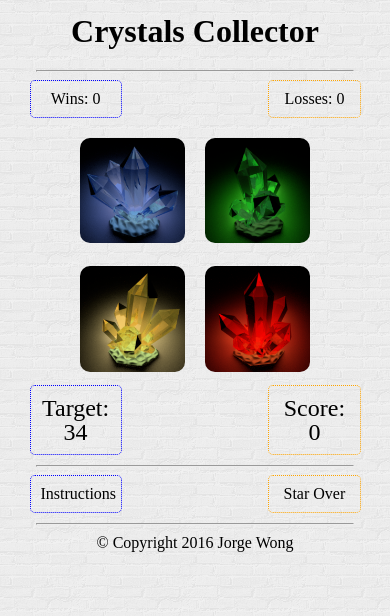
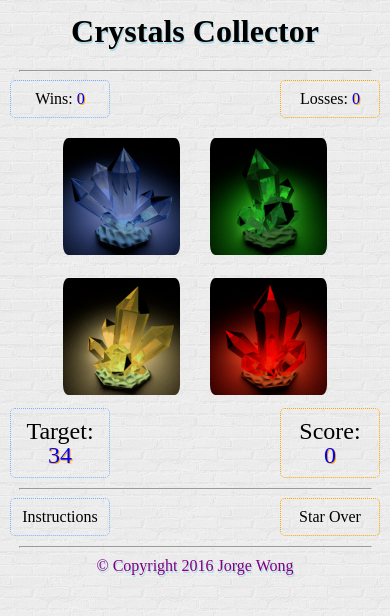
Before and after one commit to jwongcgh/week-4-game, a PHP site: page / in a window 390 px wide. Shown: the top 616 px of the page. Run offline with PHP 8.4, Linux system fonts and the light colour scheme; some libraries are stand-ins or nearby versions.

Commit message:
reStart button and some formatting

```diff
--- a/assets/css/style.css
+++ b/assets/css/style.css
@@ -1,16 +1,11 @@
 html, body {
-	/*width: 960px;*/
 	box-sizing: border-box;
-	/*margin: 0 auto;*/
-	padding: 0;
 }
 
 .container {
-	max-width: 90%;
-	/*border: 1px blue dotted;*/
+	max-width: 960px;
 	border-radius: 15px;
 	margin: 0 auto;
-	/*padding: 10px 0 10px 0;*/
 }
 
 .header {
@@ -18,23 +13,22 @@ html, body {
 	font-size: 2em;
 	font-weight: bold;
 	padding: 15px;
+	text-shadow: 1px 2px lightblue;
 }
 
 hr {
 	width: 90%;
 	color: grey;
 	margin-bottom: 15px 0 15px 0;
-
 }
 
 .footer {
 	text-align: center;
 	margin: 10px 0 15px 0;
+	text-shadow: 1px 2px lightblue;
 }
 
-#stats, #gameProgress, #message {
-	/*overflow: auto;	*/
-	/*margin-bottom: 15px;*/
+#stats, #gameProgress {
 	text-align: center;
 }
 
@@ -42,7 +36,7 @@ hr {
 	float: left;
 	width: 20%;
 	height: auto;
-	border: dotted blue 1px;
+	border: dotted #7BB2FF 1px;
 	padding: 10px;
 	text-align: center;
 	border-radius: 5px;
@@ -65,20 +59,28 @@ hr {
 
 .message {
 	clear: both;
-	max-width: 80%;
+	max-width: 60%;
 	height: auto;
-	/*text-align: left;*/
+	text-align: left;
 	border: dotted green 1px;
 	margin-left: auto;
 	margin-right: auto;
 	border-radius: 15px;
-	padding: 5px 10px 5px 10px;
+}
+
+p {
+	text-align: center;
+	color: purple;
 }
 
 .targetNumber-js, .currentSum-js {
 	font-size: 1.5em;
 }
 
+.targetTrack-js, .targetSum-js, .winsTrack, .lossesTrack {
+	color: blue;
+	text-shadow: 1px 1px orange;
+}
 
 #crystals {
 	text-align: center;
@@ -95,3 +97,17 @@ img {
 	height: auto;
 	border-radius: 20px;
 }
+
+@media screen and (max-width: 640px) {
+	.message { padding: 8px 5% 8px 5%; }
+	.crystalButton { padding: 10px 15px 10px 15px; }
+}
+
+@media screen and (min-width: 641px) and (max-width: 768px) {
+	.message { padding: 8px 10% 8px 10%; }
+	.crystalButton { padding: 10px 30px 10px 30px; }
+}
+
+@media screen and (min-width: 769px) {
+	.message { padding: 8px 15% 8px 15%; }
+}
--- a/assets/javascript/game.js
+++ b/assets/javascript/game.js
@@ -10,9 +10,11 @@ $(document).ready(function() {
     var randomTarget;
     var wins = 0;
     var losses = 0;
+    var reset = true;
+    // var crystalNumber = "crystal";
 
     // ******************** creating new elements in html to be displayed ***********************
-    // adding wins and losses display fileds
+    // adding wins and losses display fieldds
     var $wins = $("<div>");
     var $losses = $("<div>");
     $wins.addClass("wins-js");
@@ -30,7 +32,7 @@ $(document).ready(function() {
     $(".winsTrack").html("0");
     $(".lossesTrack").html("0");
 
-    // adding targetNumber and currentSum display fileds
+    // adding targetNumber and currentSum display fields
     var $targetNumber = $("<div>");
     var $currentSum = $("<div>");
     $targetNumber.addClass("targetNumber-js");
@@ -58,11 +60,10 @@ $(document).ready(function() {
     $(".startOver").html("Star Over");
 
     // adding instruction message
-    // var text = "Each crystal has a value. Clicking on any of them will add to your score.<br> Match your score to the target's value and you win.<br> Crystal's value will change on each new game.<br><br>Click on message to hide text.</p>";
-    // how to dynamically indent without creating new div or a list
+    // how to dynamically indent without creating new div or a list???
     var note1 = "&#8226  Each crystal has a value. Clicking on any of them will add to your score.";
     var note2 = "&#8226  Match your score to the target's value and you win. Crystal's value will change on each new game.";
-    var note3 = "&#8226  Start Over will reset all values and start new game. You will lose your accumulated wins though.";
+    var note3 = "&#8226  Start Over will reset all values and start new game. You will lose your accumulated wins.";
     var note4 = "&#42&#42&#42  Click on message to hide text &#42&#42&#42";
 
     var $pseudoModal = $("<div>");
@@ -72,8 +73,7 @@ $(document).ready(function() {
     $(".message").css({ display: "none" });
     $('.inst').mousedown(function() {
         $(".message").css({ display: "block" });
-        $(".message").html(note1 + "<br>" + note2 + "<br>" + note3 + "<br>" + "<br>" + note4);
-
+        $(".message").html(note1 + "<br>" + note2 + "<br>" + note3 + "<br>" + "<br>" + "<p>" + note4 + "</p>");
         // ****  Not working fade in slow
         // $('.message').fadeIn("slow", function(){
         //              $(".message").html('<p>' + text + '<p>');
@@ -83,12 +83,6 @@ $(document).ready(function() {
         $('.message').fadeOut("slow")
     });
 
-    //  Start Over button on click
-
-
-
-
-
 
 
 
@@ -96,7 +90,17 @@ $(document).ready(function() {
 
     letsPlay();
 
-    // *** initialize/reset *** //
+
+    // *** Button press Start new game - resets all to zero *** //
+    $('.startOver').on("click", function() {
+        wins = 0;
+        $(".winsTrack").html(wins);
+        losses = 0;
+        $(".lossesTrack").html(losses);
+        startOver();
+    });
+
+    // *** During game initialize/reset function *** //
     function startOver() {
         addVal = 0;
         crystalsVal = [];
@@ -107,7 +111,7 @@ $(document).ready(function() {
     }
 
     function letsPlay() {
-
+        reset = true;
         // *** Generate a random number between 1 and 15 *** //
         for (i = 0; i < 4; i++) {
             random1 = Math.floor(Math.random() * 15) + 1;
@@ -117,7 +121,6 @@ $(document).ready(function() {
         console.log(crystalsVal);
 
         // *** Generate a random number between 21 and 120 *** //
-
         randomTarget = Math.floor(Math.random() * 100) + 21;
         $(".targetNumber").html("target number = " + randomTarget);
         $(".targetTrack-js").html(randomTarget);
@@ -135,6 +138,7 @@ $(document).ready(function() {
 
             // adding attributes and data to images
             imgButt.attr("src", crystalImg);
+
             imgButt.addClass("crystalButton");
             imgButt.attr("data-test", crystalsVal[i]);
 
@@ -143,7 +147,6 @@ $(document).ready(function() {
         }
 
         // *** on click *** //
-
         $(".crystalButton").on("click", function() {
             var temp = ($(this).data("test"));
             addVal += temp;
```
Also changed, not shown: index.html (+3 -7 lines).
